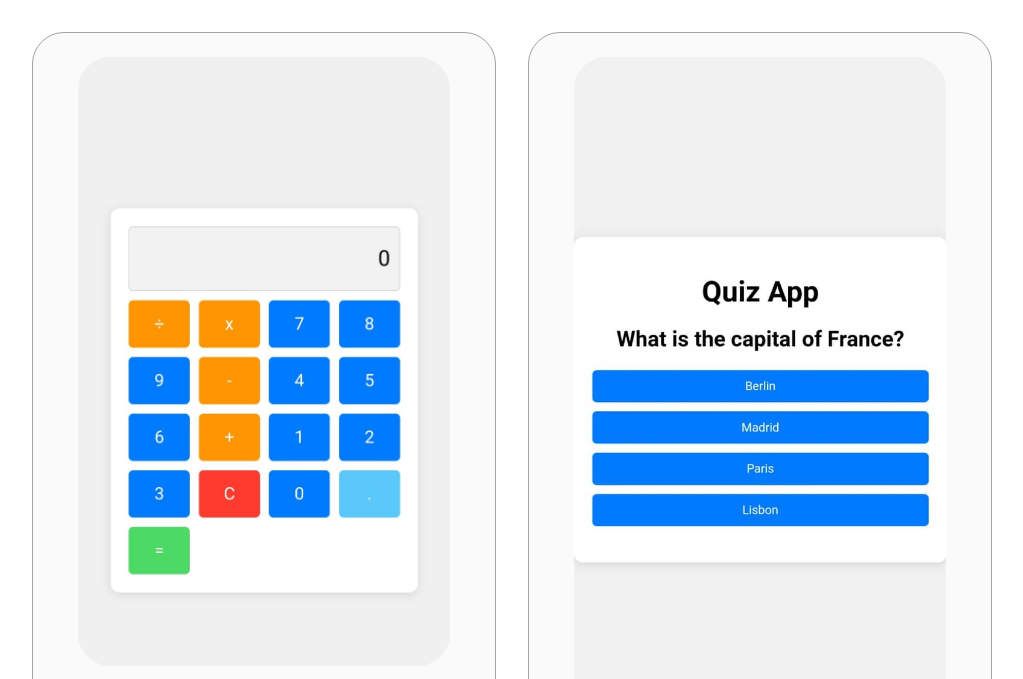
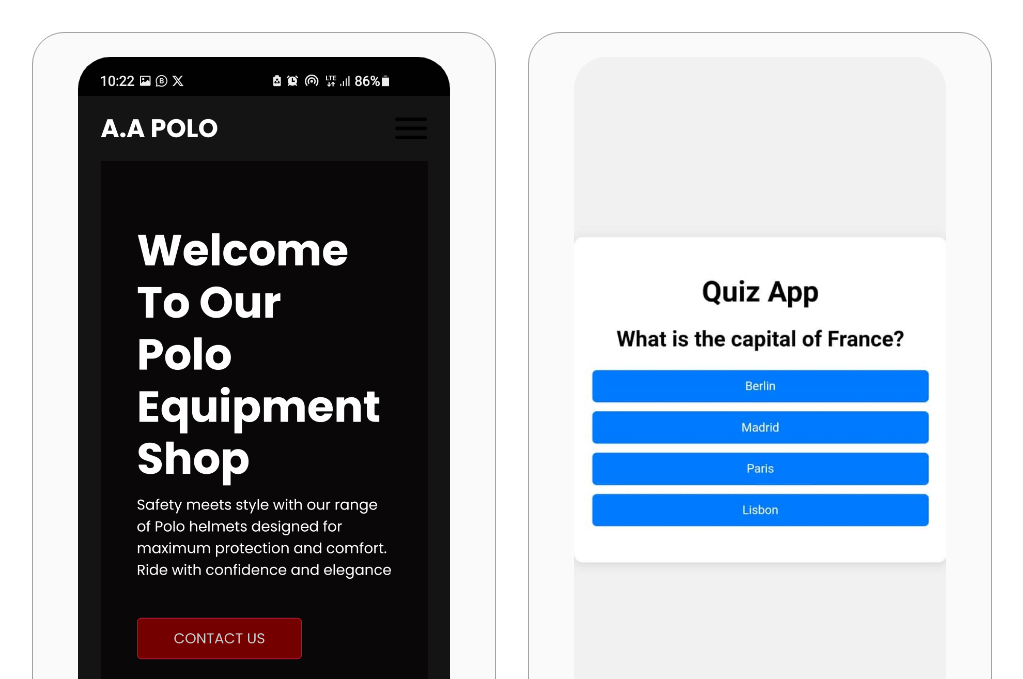
Before and after one commit to hassanfawazdipo/mypotfolio, a plain HTML site: page index.html in a window 1280 px wide. Shown: the part 3553-4232 px from the top of the page, without its empty margins (128-1151 px from the left). Drawn offline with Linux system fonts and the light colour scheme.

Commit message:
Update index.html

```diff
--- a/index.html
+++ b/index.html
@@ -214,7 +214,7 @@
 
         <div class="details-container color-container">
           <div class="article-container">
-            <img src="./assets/calculator.jpeg" alt="Project 1" class="project-img" />
+            <img src="./assets/3.jpg" alt="Project 1" class="project-img" />
           </div>
           <h2 class="experience-sub-title project-title">Calculator</h2>
           <div class="btn-container">
```
